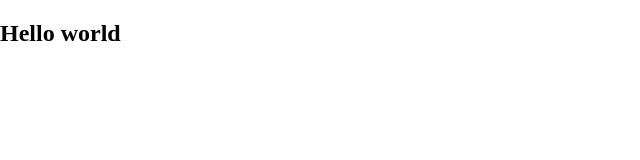
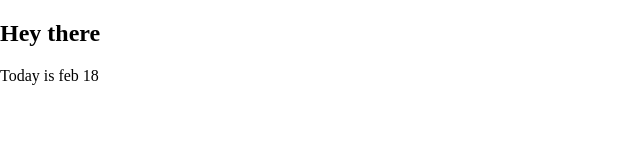
Before and after one commit to sbokowski/template-test, a plain HTML site: page index.html in a window 1280 px wide. Shown: the whole page, without its empty margins (0-640 px from the left). Drawn offline with Linux system fonts and the light colour scheme.

Commit message:
initial commit

```diff
--- a/index.html
+++ b/index.html
@@ -21,7 +21,8 @@
     <link rel="stylesheet" href="style.css" />
   </head>
   <body>
-    <h2>Hello world</h2>
+    <h2>Hey there</h2>
+    <p>Today is feb 18</p>
     <!--  Scripot  -->
     <script src="script.js"></script>
   </body>
```
